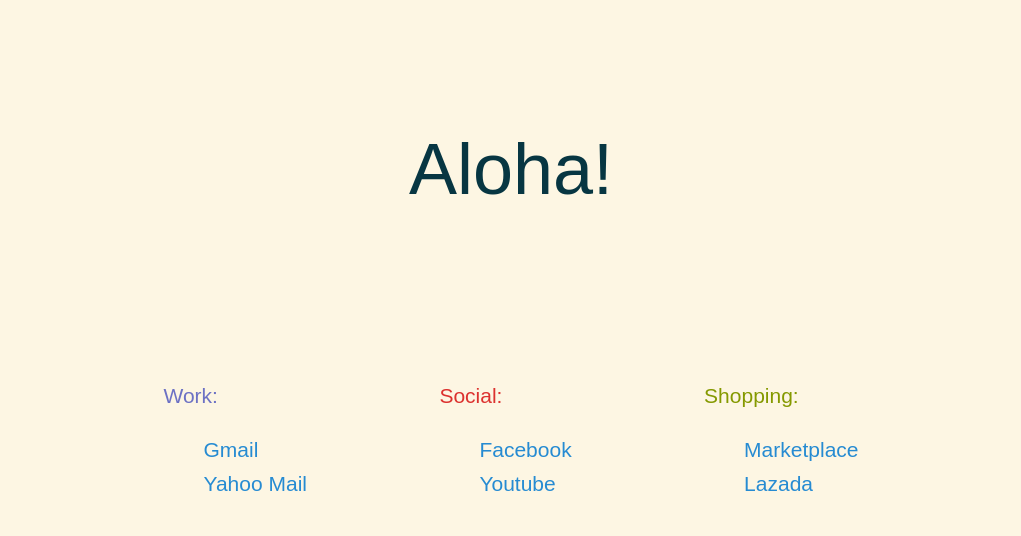
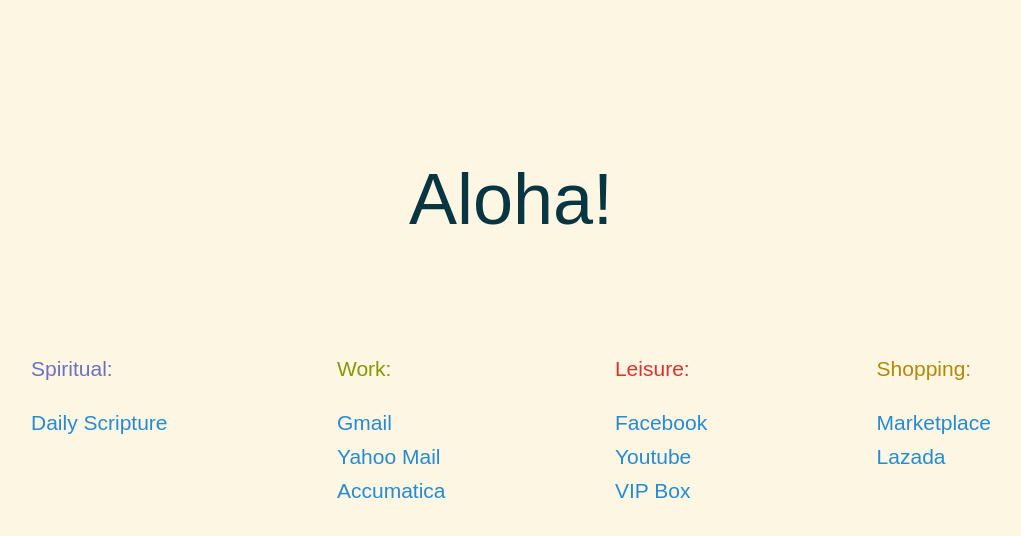
Before and after one commit to jsimbej/alohapage, a plain HTML site: page index.html in a window 1280 px wide. Shown: the whole page, without its empty margins (137-1158 px from the left). Drawn offline with Linux system fonts and the light colour scheme.

Commit message:
fixed styling and added links

```diff
--- a/index.html
+++ b/index.html
@@ -13,21 +13,29 @@
 		<div class="center">
 			<div class="categories">
 				<div class="item">
-					<span style="color:#6c71c4">Work:</span>
+					<span style="color:#6c71c4">Spiritual:</span>
 					<ul>
-						<li><a href="https://gmail.com">Gmail</a></li>
-						<li><a href="mail.yahoo.com">Yahoo Mail</a></li>
+						<li><a href="https://dailyscripture.net">Daily Scripture</a></li>
 					</ul>
 				</div>
 				<div class="item">
-					<span style="color:#dc322f">Social:</span>
+					<span style="color:#859900">Work:</span>
+					<ul>
+						<li><a href="https://gmail.com">Gmail</a></li>
+						<li><a href="https://mail.yahoo.com">Yahoo Mail</a></li>
+						<li><a href="https://velco.acumatica.com">Accumatica</a></li>
+					</ul>
+				</div>
+				<div class="item">
+					<span style="color:#dc322f">Leisure:</span>
 					<ul>
 						<li><a href="https://facebook.com">Facebook</a></li>
 						<li><a href="https://youtube.com">Youtube</a></li>
+						<li><a href="https://vipboxtv.se">VIP Box</a></li>
 					</ul>
 				</div>
 				<div class="item">
-					<span style="color:#859900">Shopping:</span>
+					<span style="color:#b58900">Shopping:</span>
 					<ul>
 						<li><a href="https://facebook.com/marketplace">Marketplace</a></li>
 						<li><a href="https://lazada.com.ph">Lazada</a></li>
--- a/style.css
+++ b/style.css
@@ -11,6 +11,7 @@ body {
 
 ul {
 	list-style: none;
+	padding: 0px;
 }
 
 a {
@@ -20,7 +21,7 @@ a {
 
 .greeter {
 	text-align: center;
-	padding-top: 120px;
+	padding-top: 150px;
 	font-size: 4.5rem;
 }
 
@@ -29,14 +30,14 @@ a {
 	justify-content: center;
 	align-items: center;
 	width: 100%;
-	height: 60%;
+	height: 50%;
 }
 
 .categories {
 	width: 960px;
 	display: grid;
-	grid-template-columns: repeat(3, auto);
-	justify-content: space-evenly;
+	grid-template-columns: repeat(4, auto);
+	justify-content: space-between;
 	font-size: 21px;
 	line-height: 1.6;
 }
```
